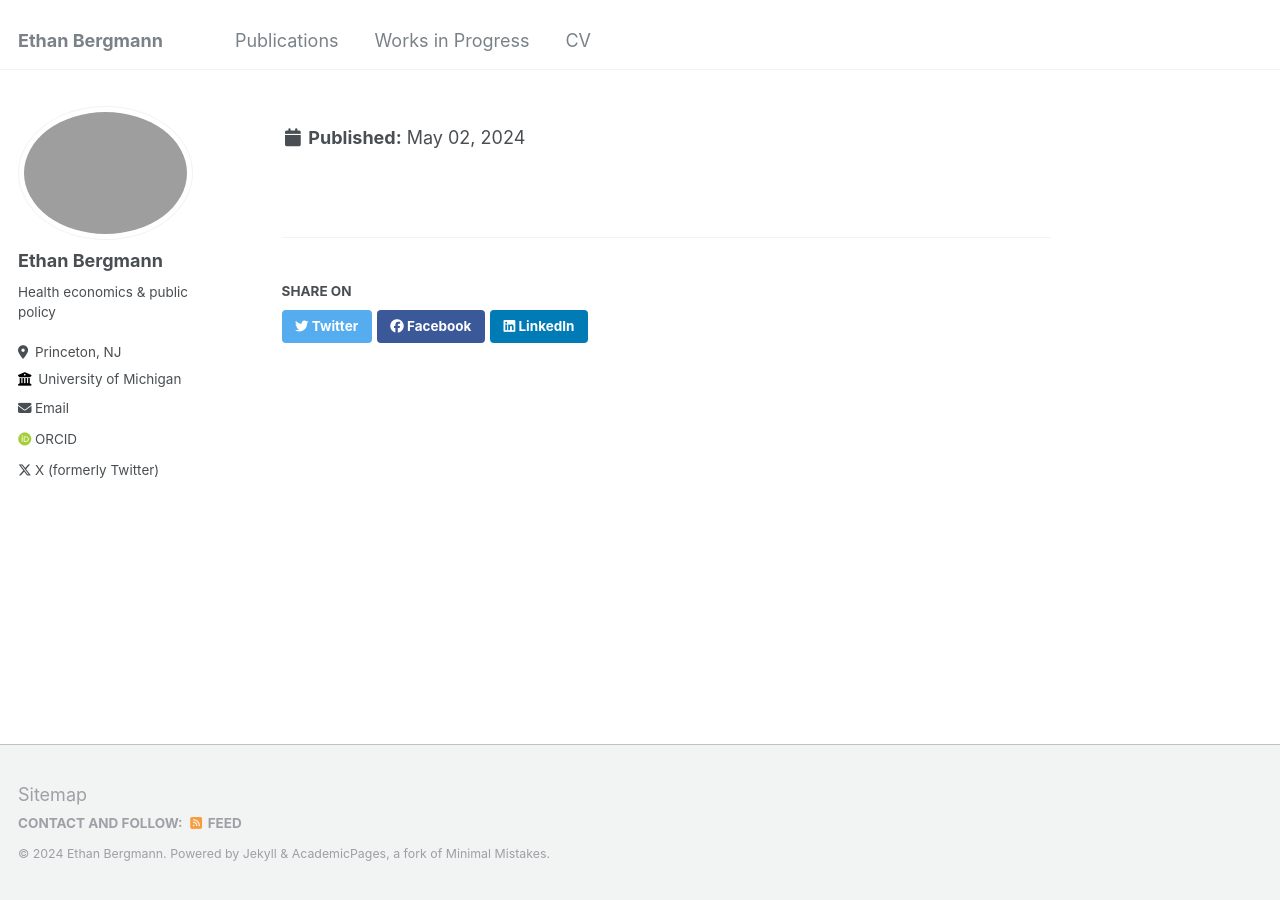
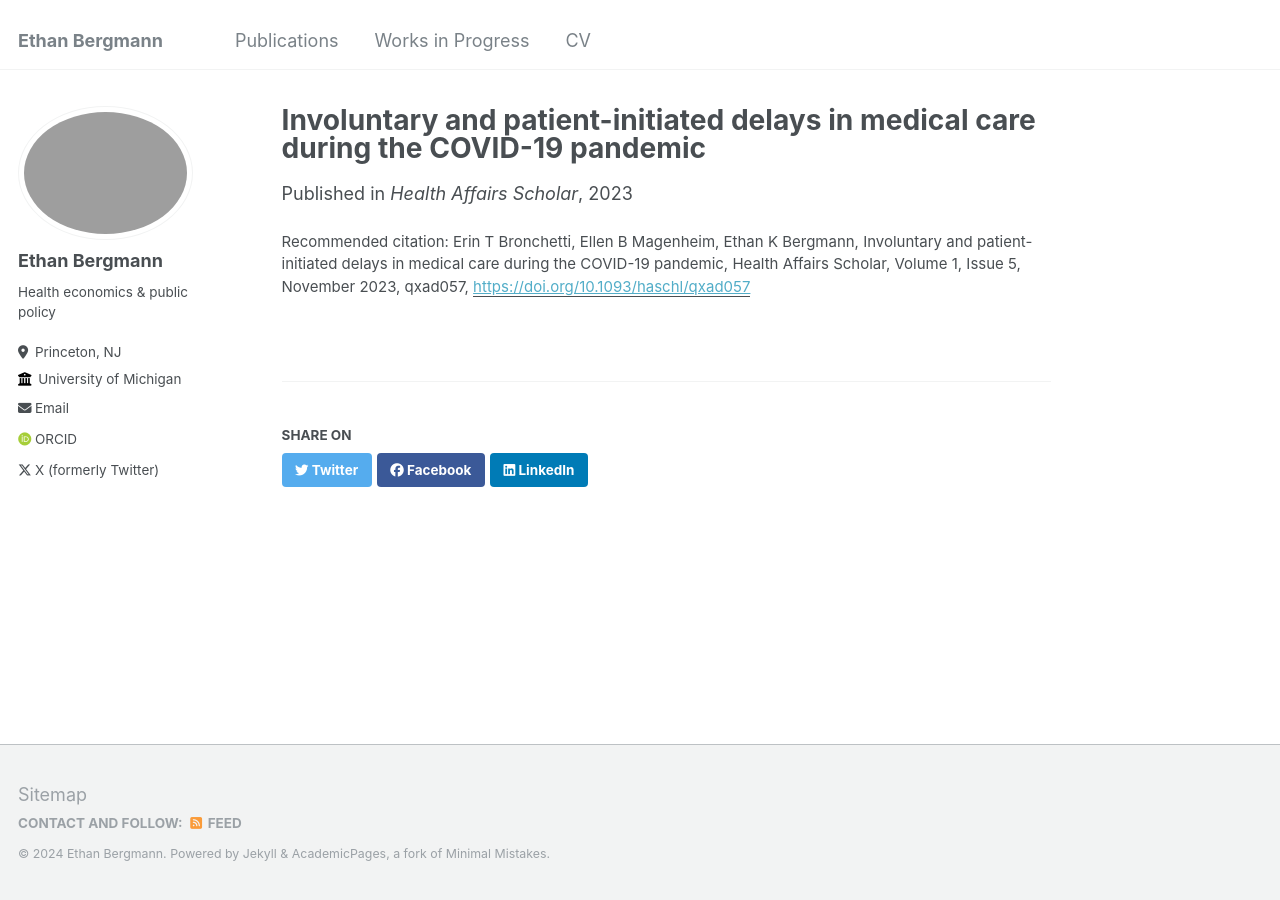
Before and after one commit to ethankbergmann/ethankbergmann.github.io, a Jekyll site: the page built from _publications/involuntary_delay_covid.md, in a window 1280 px wide. Built offline with Jekyll 4.4.1, drawn with Linux system fonts in a browser that asks for light colours; some web fonts are replaced; some of the changed lines change nothing that is shown.

Commit message:
fixing link

```diff
--- a/_publications/involuntary_delay_covid.md
+++ b/_publications/involuntary_delay_covid.md
@@ -1,5 +1,5 @@
 ---
-title: ["Involuntary and patient-initiated delays in medical care during the COVID-19 pandemic"](https://doi.org/10.1093/haschl/qxad057)
+title: "Involuntary and patient-initiated delays in medical care during the COVID-19 pandemic"
 collection: publications
 permalink: publications/involuntary_delay_covid
 excerpt: 'This paper uses data from a new, nationally representative survey to study delays in non–COVID-related medical care among US adults during the COVID-19 pandemic. We expand on prior research by taking a comprehensive look at the many reasons patients may have experienced delays in medical care and by studying the longer-run implications of these delays for patients’ self-reported health, use of telemedicine, feelings of regret, and likelihood of delaying care again in the future. Classifying delays in care broadly as involuntary (those due to availability or “supply-side” constraints) or patient-initiated (those due to patient concerns or “demand-side” constraints), we document important differences across demographic groups in the propensity to delay care for these reasons. In contrast to most prior work on this topic, our analyses can disentangle differences in the likelihood of delaying care from differences in pre-pandemic care-seeking behavior. We also demonstrate that the types of medical care that were delayed during the pandemic differed based on whether the delay was involuntary or patient-initiated, as did the duration of the delays and their associations with self-reported health, telemedicine use, and feelings of regret.'
```
